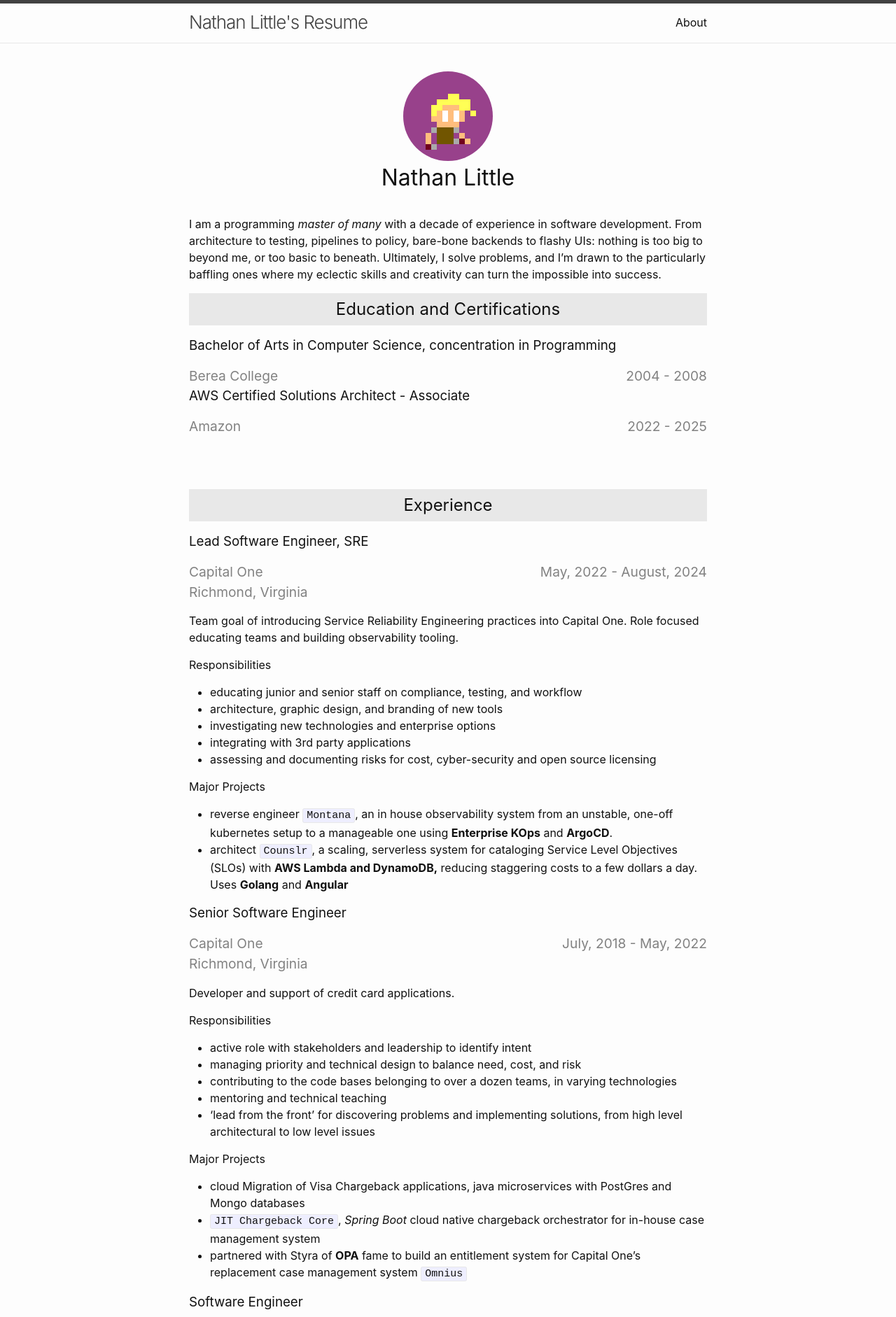
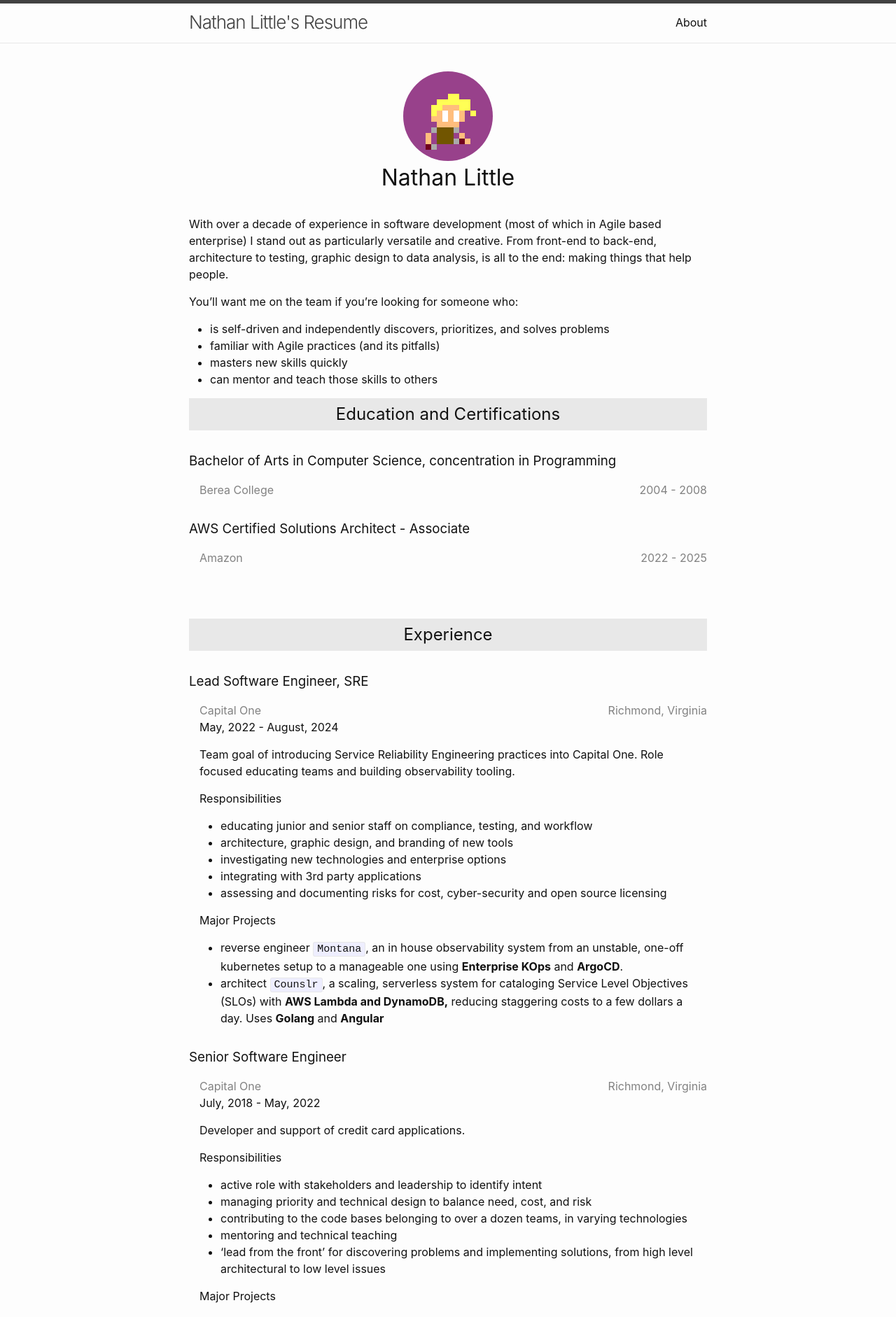
Before and after one commit to SekretOne/nathan-little-resume, a Jekyll site: the page built from index.markdown, in a window 1280 px wide. Shown: the top 1882 px of the page at 70% size. Built offline with Jekyll 4.4.1, drawn with Linux system fonts in a browser that asks for light colours.

Commit message:
change intro, fix styling

```diff
--- a/_includes/experience.html
+++ b/_includes/experience.html
@@ -1,13 +1,13 @@
-<div class='lil-experience'>
+<div class='experience-container'>
     <h3>{{ exp.position }}</h3>
-    <div class="experience-detail-container">
-        <div class="experience-detail-space">
+    <div class="experience-content">
+        <div class="experience-meta">
             <div>{{exp.company}}</div>
             <div>{{exp.location}}</div>
         </div>
         <span class="experience-detail-time">{{exp.from | date: '%B, %Y'}} - {{exp.to | date: '%B, %Y'}}</span>
+        <p>
+            {{ exp.description | markdownify }}
+        </p>
     </div>
-    <p>
-        {{ exp.description | markdownify }}
-    </p>
 </div>
--- a/_includes/md/intro.md
+++ b/_includes/md/intro.md
@@ -1,4 +1,10 @@
-I am a programming *master of many* with a decade of experience in software development. From architecture to testing,
-pipelines to policy, bare-bone backends to flashy UIs: nothing is too big to beyond me, or too basic to beneath.
-Ultimately, I solve problems, and I'm drawn to the particularly baffling ones where my eclectic skills and creativity
-can turn the impossible into success.
+With over a decade of experience in software development  (most of which in Agile based enterprise) I stand out as
+particularly versatile and creative. From front-end to back-end, architecture to testing, graphic design to data
+analysis, is all to the end: making things that help people.
+
+You'll want me on the team if you're looking for someone who:
+
+* is self-driven and independently discovers, prioritizes, and solves problems
+* familiar with Agile practices (and its pitfalls)
+* masters new skills quickly
+* can mentor and teach those skills to others
--- a/_layouts/home.html
+++ b/_layouts/home.html
@@ -26,13 +26,13 @@ layout: default
     </header>
 
     {%- for degree in site.data.education -%}
-    <div>
+    <div class="experience-container">
       <h3>{{ degree.name }}</h3>
-      <div class="experience-detail-container">
-        <div class="experience-detail-space">
-          <div>{{degree.location}}</div>
+      <div class="experience-content">
+        <div class="experience-meta">
+          <span class="experience-detail-space">{{degree.location}}</span>
+          <span class="experience-detail-time">{{degree.from}} - {{degree.to}}</span>
         </div>
-        <span class="experience-detail-time">{{degree.from}} - {{degree.to}}</span>
       </div>
     </div>
     {%- endfor -%}
--- a/assets/main.scss
+++ b/assets/main.scss
@@ -17,6 +17,17 @@ img.lil-token {
   border-radius: 50%;
   // border: medium solid $grey-color-dark;
   background: #98418b;
+
+  animation-name: token;
+  animation-duration: 2s;
+  animation-iteration-count: 1;
+}
+
+@keyframes token {
+  0% {rotate: 0deg}
+  80% {rotate: 0deg}
+  85% {rotate: -10deg}
+  95% {rotate: 7deg}
 }
 
 .lil-banner {
@@ -34,11 +45,18 @@ img.lil-token {
   }
 }
 
-.experience-detail-container {
-  font-size: $base-font-size * 1.20;
+.experience-meta {
   color: $grey-color;
   display: flex;
   justify-content: space-between;
+}
+
+.experience-container {
+  margin-top: $spacing-unit;
+}
+
+.experience-content {
+  margin-left: $spacing-unit * 0.5;
 }
 
 .resume-section {
```
